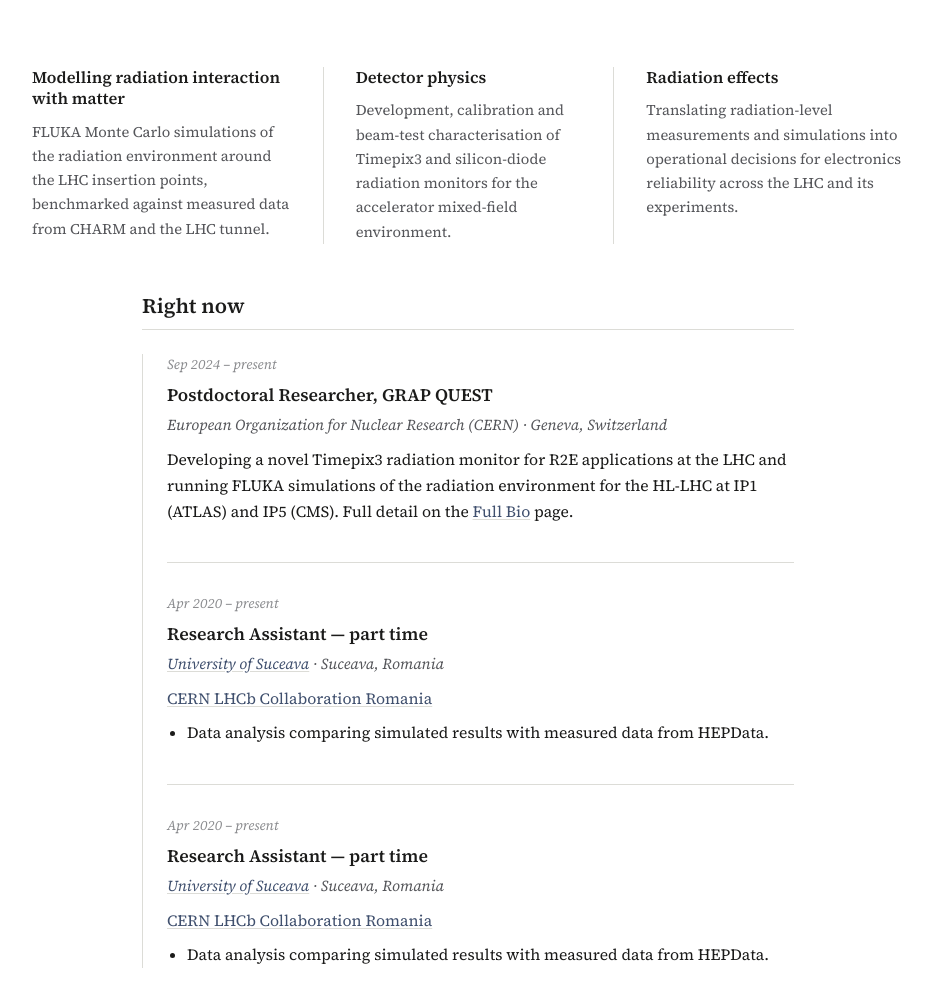
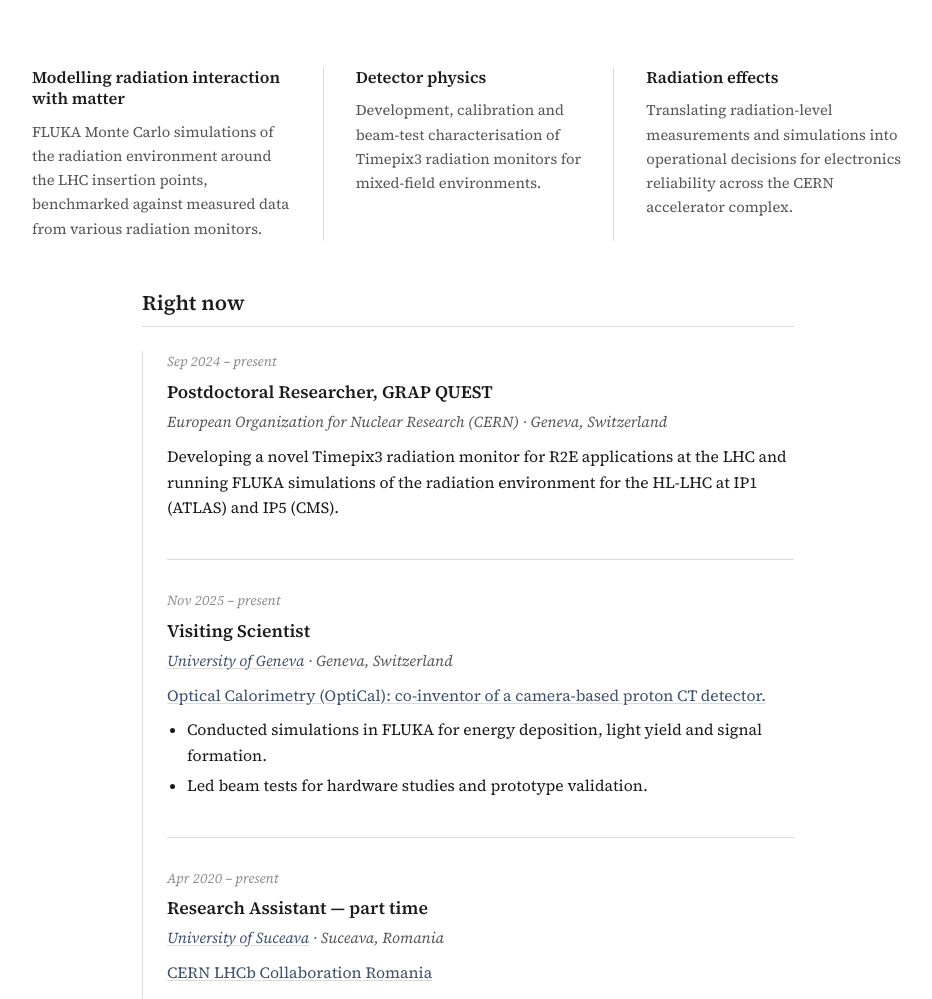
Before and after one commit to dprelipcean/personal-website, a plain HTML site: page index.html in a window 1280 px wide. Shown: the part 918-1917 px from the top of the page, without its empty margins (172-1104 px from the left). Drawn offline with Linux system fonts and the light colour scheme.

Commit message:
Fixed a few typos and minor updates.

```diff
--- a/index.html
+++ b/index.html
@@ -74,17 +74,17 @@
       <div class="pillar">
         <h3>Modelling radiation interaction with matter</h3>
         <p>FLUKA Monte Carlo simulations of the radiation environment around the LHC insertion
-          points, benchmarked against measured data from CHARM and the LHC tunnel.</p>
+          points, benchmarked against measured data from various radiation monitors.</p>
       </div>
       <div class="pillar">
         <h3>Detector physics</h3>
-        <p>Development, calibration and beam-test characterisation of Timepix3 and
-          silicon-diode radiation monitors for the accelerator mixed-field environment.</p>
+        <p>Development, calibration and beam-test characterisation of Timepix3
+          radiation monitors for mixed-field environments.</p>
       </div>
       <div class="pillar">
         <h3>Radiation effects</h3>
         <p>Translating radiation-level measurements and simulations into operational
-          decisions for electronics reliability across the LHC and its experiments.</p>
+          decisions for electronics reliability across the CERN accelerator complex.</p>
       </div>
     </div>
   </div>
@@ -101,17 +101,20 @@
         <div class="tl-body">
           <p>Developing a novel Timepix3 radiation monitor for R2E applications at the LHC and
             running FLUKA simulations of the radiation environment for the HL-LHC at IP1 (ATLAS)
-            and IP5 (CMS). Full detail on the <a href="bio.html#professional">Full Bio</a> page.</p>
+            and IP5 (CMS).
         </div>
       </div>
 
       <div class="timeline-item">
-        <div class="tl-date mono">Apr 2020 &ndash; present</div>
-        <div class="tl-title">Research Assistant &mdash; part time</div>
-        <div class="tl-org"><a href="http://lhcb.usv.ro/">University of Suceava</a> &middot; Suceava, Romania</div>
+        <div class="tl-date mono">Nov 2025 &ndash; present</div>
+        <div class="tl-title">Visiting Scientist</div>
+        <div class="tl-org"><a href="https://www.unige.ch/sciences/AISC/people/members-aisc/federico-sanchez">University of Geneva</a> &middot; Geneva, Switzerland</div>
         <div class="tl-body">
-          <p><a href="https://romanianlhcbgroup.web.cern.ch/index.html">CERN LHCb Collaboration Romania</a></p>
-          <ul><li>Data analysis comparing simulated results with measured data from HEPData.</li></ul>
+          <p><a>Optical Calorimetry (OptiCal): co-inventor of a camera-based proton CT detector.</a></p>
+          <ul>
+              <li>Conducted simulations in FLUKA for energy deposition, light yield and signal formation.</li>
+              <li>Led beam tests for hardware studies and prototype validation.</li>
+          </ul>
         </div>
       </div>
 
```
Also changed, not shown: bio.html (+1 -1 lines), civic.html (+3 -7 lines), publications.html (+2 -2 lines).
